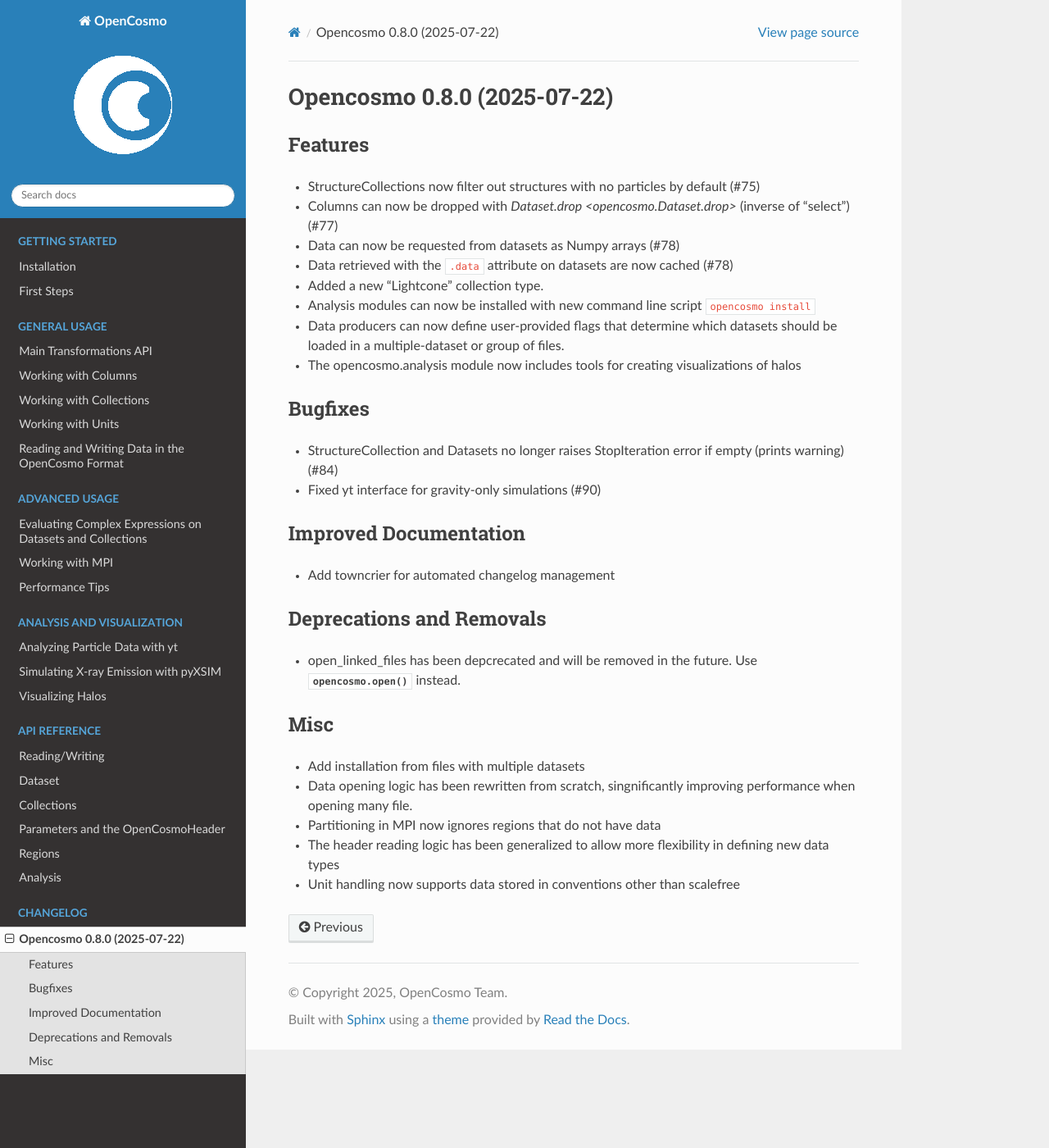
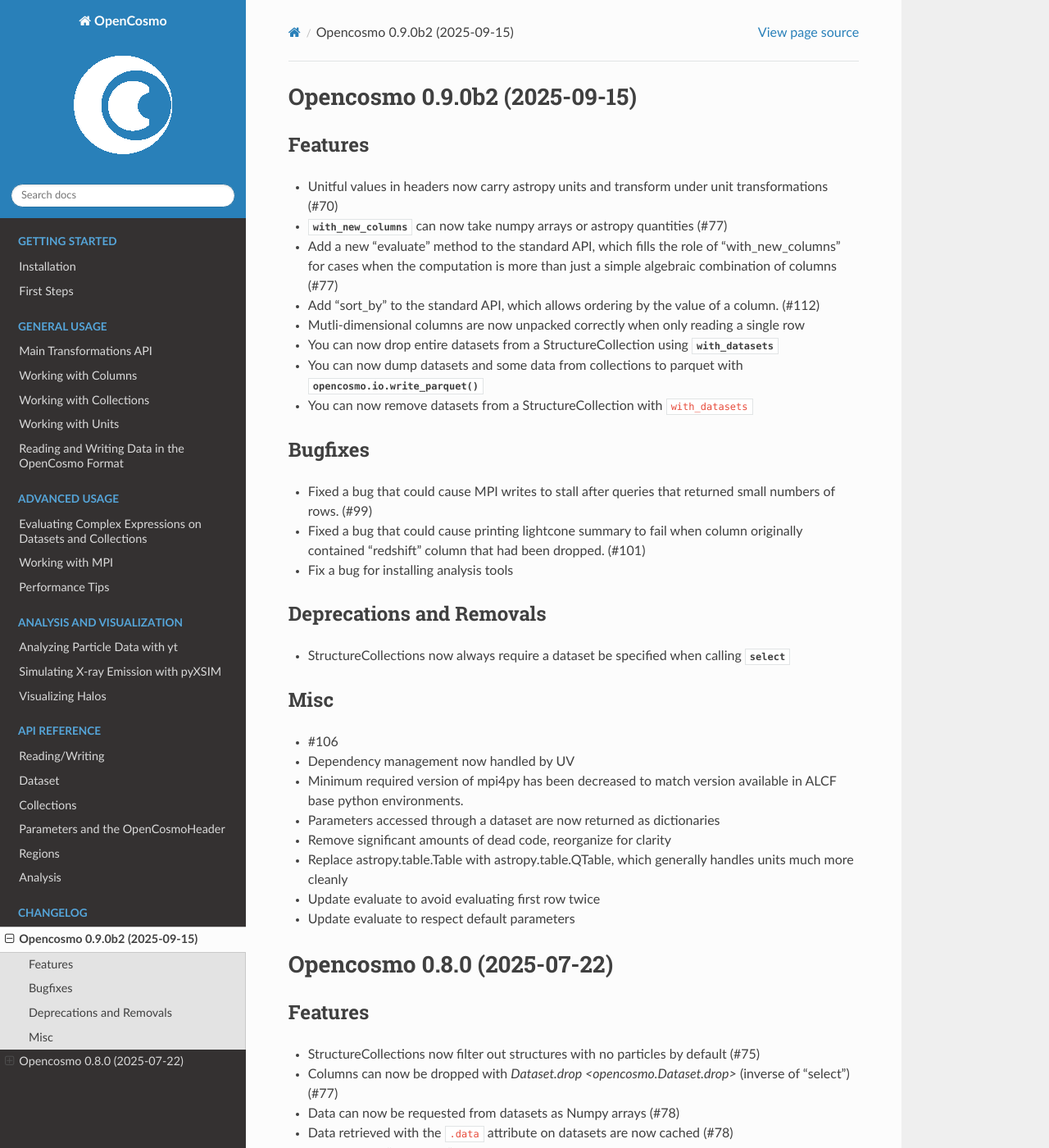
Before and after one commit to ArgonneCPAC/OpenCosmo, a Sphinx documentation site: the page built from docs/source/changelog.rst, in a window 1280 px wide and 1400 px high. Shown: the whole window at 82% size. Built offline with Sphinx 7.4.7 and the Read the Docs theme 3.1.0, drawn with Linux system fonts in a browser that asks for light colours.

Commit message:
Render changelog

```diff
--- a/changes/+0864247d.misc.rst
+++ /dev/null
@@ -1 +0,0 @@
-Update evaluate to respect default parameters
--- a/changes/+48b1dfbc.feature.rst
+++ /dev/null
@@ -1 +0,0 @@
-You can now dump datasets and some data from collections to parquet with :py:meth:`opencosmo.io.write_parquet`
--- a/changes/+503fdb2c.misc.rst
+++ /dev/null
@@ -1 +0,0 @@
-Update evaluate to avoid evaluating first row twice
--- a/changes/+51e4700d.misc.rst
+++ /dev/null
@@ -1 +0,0 @@
-Parameters accessed through a dataset are now returned as dictionaries
--- a/changes/+65fcb32f.misc.rst
+++ /dev/null
@@ -1 +0,0 @@
-Dependency management now handled by UV
--- a/changes/+7f0e632d.feature.rst
+++ /dev/null
@@ -1 +0,0 @@
-You can now remove datasets from a StructureCollection with :code:`with_datasets`
--- a/changes/+a068dc48.feature.rst
+++ /dev/null
@@ -1 +0,0 @@
-You can now drop entire datasets from a StructureCollection using :py:meth:`with_datasets <opencosmo.StructureCollection.with_datasets>`
--- a/changes/+b95adcf4.removal.rst
+++ /dev/null
@@ -1 +0,0 @@
-StructureCollections now always require a dataset be specified when calling :py:meth:`select <opencosmo.StructureCollection.collect>`
--- a/changes/+bd3428ae.bugfix.rst
+++ /dev/null
@@ -1 +0,0 @@
-Fix a bug for installing analysis tools
--- a/changes/+cdfd6b32.misc.rst
+++ /dev/null
@@ -1 +0,0 @@
-Replace astropy.table.Table with astropy.table.QTable, which generally handles units much more cleanly
--- a/changes/+ef77d03f.misc.rst
+++ /dev/null
@@ -1 +0,0 @@
-Remove significant amounts of dead code, reorganize for clarity
--- a/changes/+f8578502.feature.rst
+++ /dev/null
@@ -1 +0,0 @@
-Mutli-dimensional columns are now unpacked correctly when only reading a single row
--- a/changes/101.bugfix.rst
+++ /dev/null
@@ -1 +0,0 @@
-Fixed a bug that could cause printing lightcone summary to fail when column originally contained "redshift" column that had been dropped.
--- a/changes/106.misc.rst
+++ /dev/null
@@ -1 +0,0 @@
-Updated examples of haloviz to use fig.savefig() instead of plt.show()
--- a/changes/112.feature.rst
+++ /dev/null
@@ -1 +0,0 @@
-Add "sort_by" to the standard API, which allows ordering by the value of a column.
--- a/changes/70.feature.rst
+++ /dev/null
@@ -1 +0,0 @@
-Unitful values in headers now carry astropy units and transform under unit transformations
--- a/changes/77.feature.1.rst
+++ /dev/null
@@ -1 +0,0 @@
-Add a new "evaluate" method to the standard API, which fills the role of "with_new_columns" for cases when the computation is more than just a simple algebraic combination of columns
--- a/changes/77.feature.rst
+++ /dev/null
@@ -1 +0,0 @@
-:py:meth:`with_new_columns <opencosmo.Dataset.with_new_columns>` can now take numpy arrays or astropy quantities
--- a/changes/99.bugfix.rst
+++ /dev/null
@@ -1 +0,0 @@
-Fixed a bug that could cause MPI writes to stall after queries that returned small numbers of rows.
--- a/docs/source/changelog.rst
+++ b/docs/source/changelog.rst
@@ -1,3 +1,46 @@
+Opencosmo 0.9.0b2 (2025-09-15)
+==============================
+
+Features
+--------
+
+- Unitful values in headers now carry astropy units and transform under unit transformations (#70)
+- :py:meth:`with_new_columns <opencosmo.Dataset.with_new_columns>` can now take numpy arrays or astropy quantities (#77)
+- Add a new "evaluate" method to the standard API, which fills the role of "with_new_columns" for cases when the computation is more than just a simple algebraic combination of columns (#77)
+- Add "sort_by" to the standard API, which allows ordering by the value of a column. (#112)
+- Mutli-dimensional columns are now unpacked correctly when only reading a single row
+- You can now drop entire datasets from a StructureCollection using :py:meth:`with_datasets <opencosmo.StructureCollection.with_datasets>`
+- You can now dump datasets and some data from collections to parquet with :py:meth:`opencosmo.io.write_parquet`
+- You can now remove datasets from a StructureCollection with :code:`with_datasets`
+
+
+Bugfixes
+--------
+
+- Fixed a bug that could cause MPI writes to stall after queries that returned small numbers of rows. (#99)
+- Fixed a bug that could cause printing lightcone summary to fail when column originally contained "redshift" column that had been dropped. (#101)
+- Fix a bug for installing analysis tools
+
+
+Deprecations and Removals
+-------------------------
+
+- StructureCollections now always require a dataset be specified when calling :py:meth:`select <opencosmo.StructureCollection.collect>`
+
+
+Misc
+----
+
+- #106
+- Dependency management now handled by UV
+- Minimum required version of mpi4py has been decreased to match version available in ALCF base python environments.
+- Parameters accessed through a dataset are now returned as dictionaries
+- Remove significant amounts of dead code, reorganize for clarity
+- Replace astropy.table.Table with astropy.table.QTable, which generally handles units much more cleanly
+- Update evaluate to avoid evaluating first row twice
+- Update evaluate to respect default parameters
+
+
 Opencosmo 0.8.0 (2025-07-22)
 ============================
 
```
